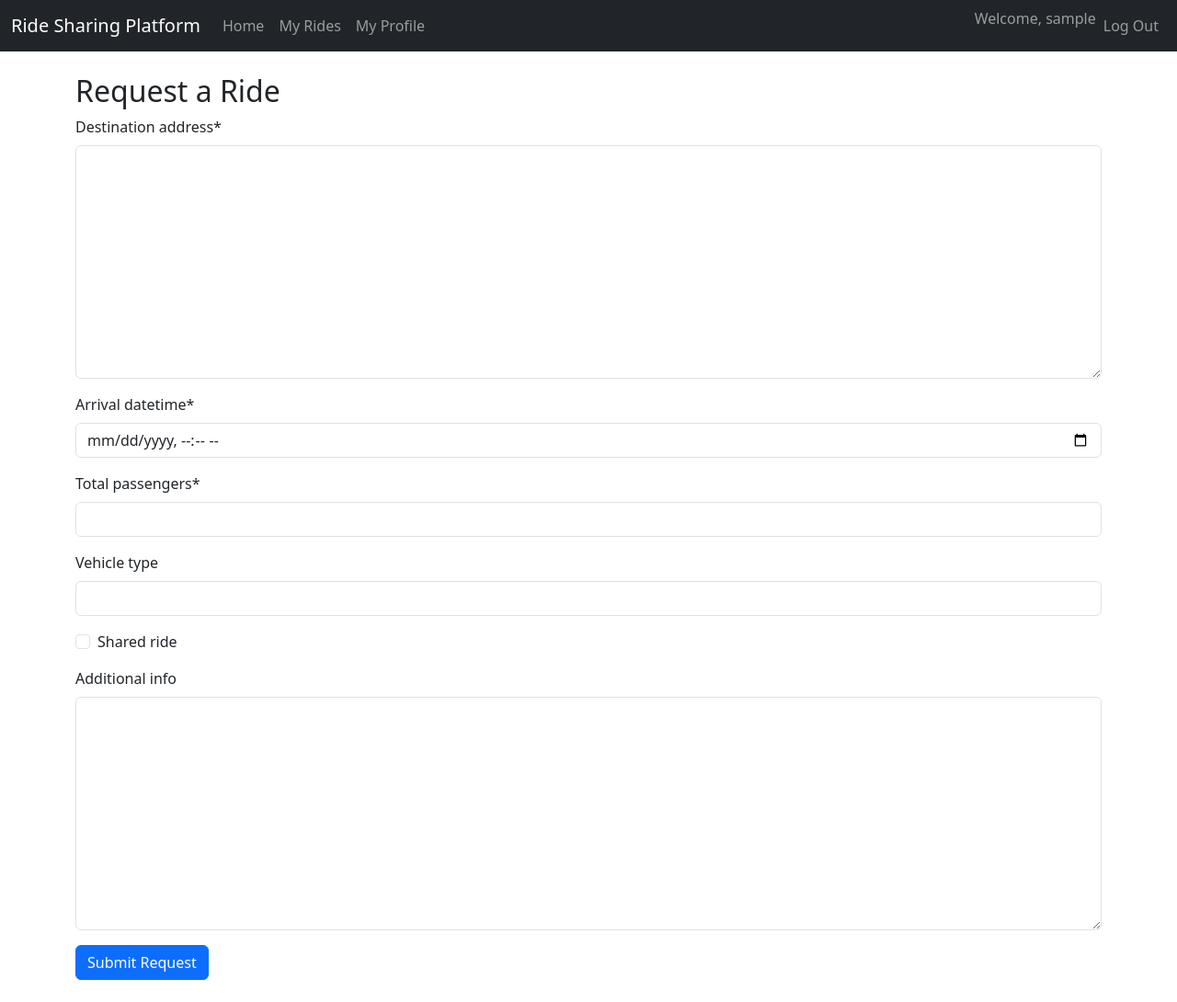
After one commit to xxyen/ride-sharing-app, a Django app: page /ride_requset in a window 1280 px wide. The commit adds this page. Shown: the whole page at 92% size. Run offline with Django 4.2, Linux system fonts and the light colour scheme; the visitor is signed in with stand-in values (Sample User, id 1); some libraries are stand-ins or nearby versions.

Commit message:
ride request

```diff
--- a/web-app/rides/forms.py
+++ b/web-app/rides/forms.py
@@ -1,7 +1,7 @@
 from django import forms
 from django.contrib.auth.forms import UserCreationForm, AuthenticationForm, UserChangeForm,PasswordChangeForm
 from django.contrib.auth.models import User
-from .models import CustomUser, Vehicle
+from .models import CustomUser, Vehicle, Ride
 
 class RegisterForm(UserCreationForm):
     email = forms.EmailField(required=True)
@@ -50,3 +50,11 @@ class DriverRegistrationForm(forms.ModelForm):
             vehicle.owner.save()
             vehicle.save()
         return vehicle
+
+class RideRequestForm(forms.ModelForm):
+    class Meta:
+        model = Ride
+        fields = ['destination_address', 'arrival_datetime', 'total_passengers', 'vehicle_type', 'shared_ride', 'additional_info']
+        widgets = {
+            'arrival_datetime': forms.DateTimeInput(attrs={'type': 'datetime-local'}),
+        }
--- a/web-app/rides/urls.py
+++ b/web-app/rides/urls.py
@@ -9,4 +9,6 @@ urlpatterns = [
     path("home/", views.home, name="home"),
     path('profile/', views.profile, name='profile'),
     path('register_driver/', views.register_driver, name='register_driver'),
+    path('my_rides', views.my_rides, name='my_rides'),
+    path('ride_requset', views.ride_request, name='ride_request'),
 ]
--- a/web-app/rides/views.py
+++ b/web-app/rides/views.py
@@ -2,8 +2,8 @@ from django.shortcuts import render, redirect
 from .forms import RegisterForm, LoginForm
 from django.contrib.auth import login
 from django.contrib.auth.decorators import login_required
-from .forms import CustomUserEditForm, CustomUserPasswordChangeForm, VehicleForm, DriverRegistrationForm
-from .models import CustomUser, Vehicle
+from .forms import CustomUserEditForm, CustomUserPasswordChangeForm, VehicleForm, DriverRegistrationForm, RideRequestForm
+from .models import CustomUser, Vehicle, Ride
 
 # Create your views here.
 def register(response):
@@ -82,3 +82,24 @@ def register_driver(request):
         form = DriverRegistrationForm()
 
     return render(request, 'register_driver.html', {'form': form})
+
+@login_required
+def ride_request(request):
+    if request.method == 'POST':
+        form = RideRequestForm(request.POST)
+        if form.is_valid():
+            ride = form.save(commit=False)
+            ride.owner = request.user
+            ride.save()
+            return redirect('my_rides')
+    else:
+        form = RideRequestForm()
+    return render(request, 'ride_request.html', {'form': form})
+
+@login_required
+def my_rides(request):
+    owned_rides = Ride.objects.filter(owner=request.user)
+    shared_rides = Ride.objects.filter(sharers=request.user)
+    all_rides = owned_rides | shared_rides
+    context = {'rides': all_rides.distinct()}
+    return render(request, 'my_rides.html', context)
--- a/web-app/templates/navbar.html
+++ b/web-app/templates/navbar.html
@@ -13,8 +13,9 @@
                     <a class="nav-link" href="/home">Home</a>
                 </li>
                 <li class="nav-item">
-                    <a class="nav-link" href="#">My Rides</a>
+                    <a class="nav-link" href="/my_rides">My Rides</a>
                 </li>
+
                 <li class="nav-item">
                     <a class="nav-link" href="/profile">My Profile</a>
                 </li>
--- /dev/null
+++ b/web-app/templates/ride_request.html
@@ -0,0 +1,16 @@
+{% extends "base.html" %}
+
+{% block title %}Ride Request{% endblock %}
+{% load crispy_forms_tags%}
+{% block content %}
+{% include "navbar.html" %}
+
+<div class="container my-4">
+    <h2>Request a Ride</h2>
+    <form method="post">
+        {% csrf_token %}
+        {{ form|crispy }}
+        <button type="submit" class="btn btn-primary">Submit Request</button>
+    </form>
+</div>
+{% endblock %}
```
Also changed, not shown: web-app/templates/home.html (+7 -1 lines), web-app/templates/my_rides.html (added, +26 -0 lines), 1 other file.
